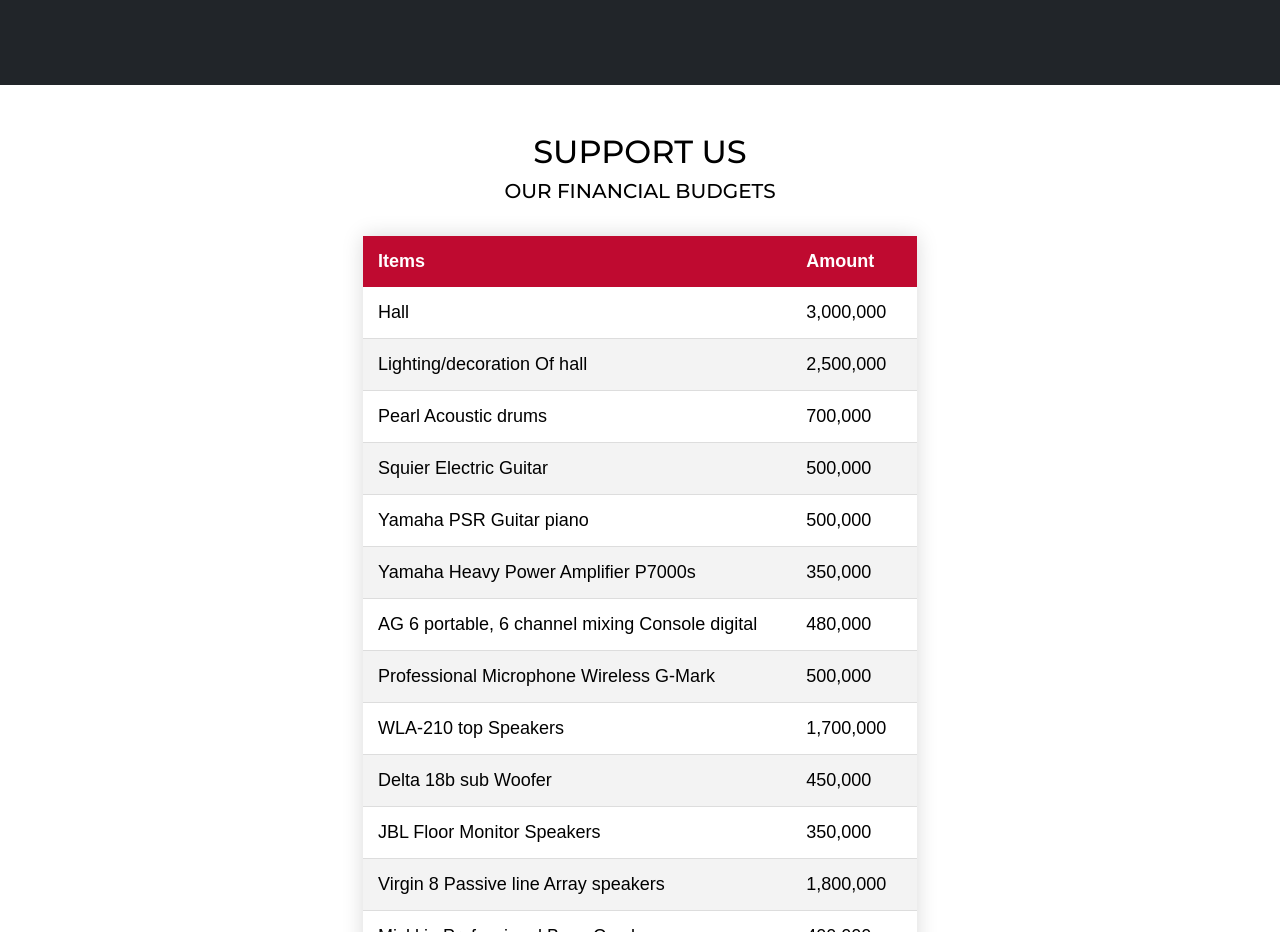
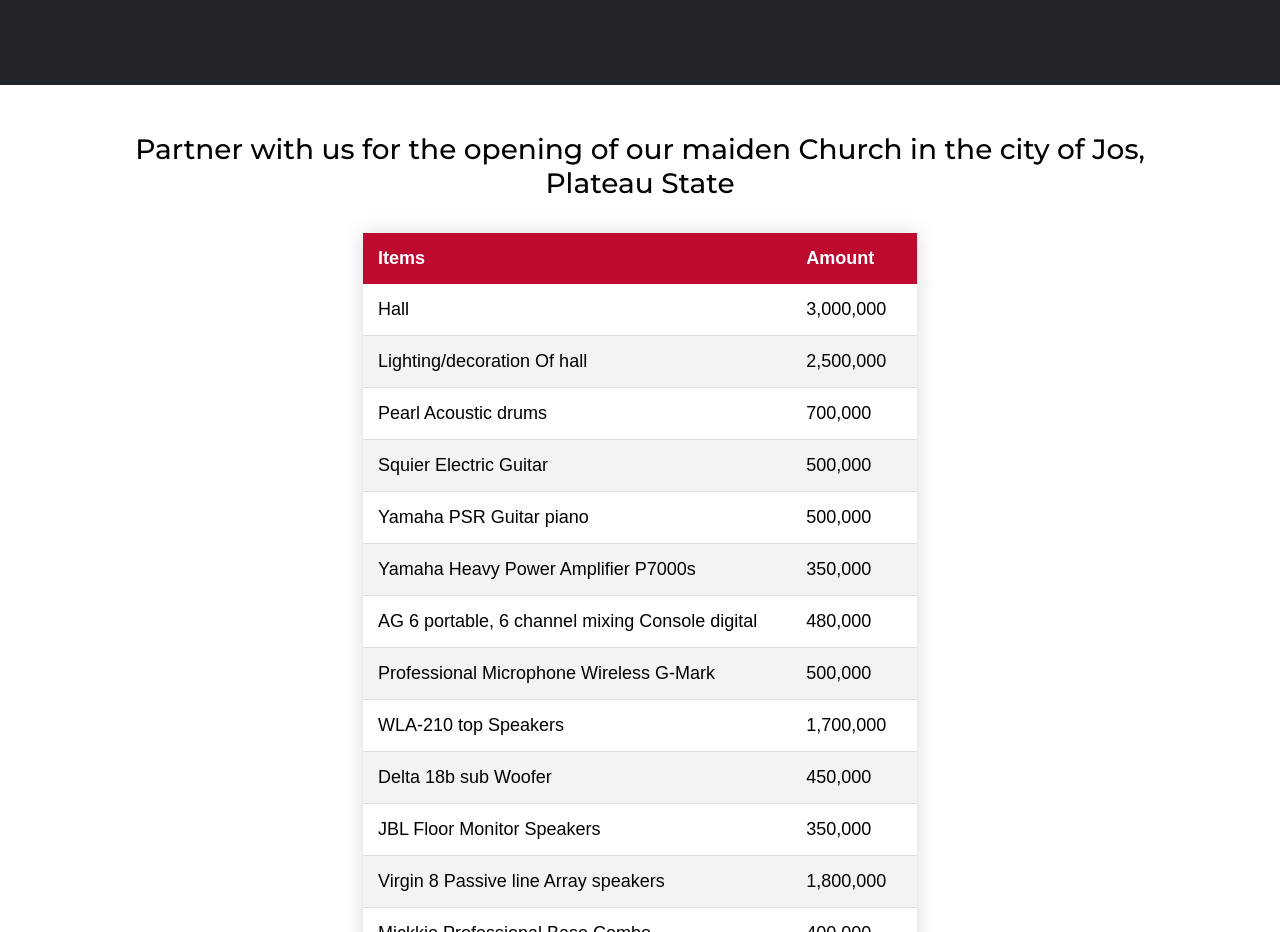
Before and after one commit to Victoreze02/TEC, a plain HTML site: page index.html in a window 1280 px wide. Shown: the part 2962-3894 px from the top of the page. Drawn offline with nearby package versions, Linux system fonts and the light colour scheme.

Commit message:
Update index.html

```diff
--- a/index.html
+++ b/index.html
@@ -40,8 +40,8 @@
    <nav class="collapse navbar-collapse dropdown-nav" id="navbar">
 
 
-    <h1 class="text-center">SOME OF OUR MONTHLY PROGRAMS IN THE CITY OF MBABANE</h1>
-    <br><br><br><br><br><br>
+    <h1 class="text-center">SOME OF OUR MONTHLY PROGRAMS IN THE CITY OF MBABANE, SWAZILAND <img src="swaziland flag.png" alt="Flag of Swaziland" class="GTBank A"></h1>
+    <br><br><br><br><br><br><br>
 
 
 
@@ -348,10 +348,10 @@
    <section class="bg-white text-black py-4">
     <div class="container-custom my-4">
 
-            <h2 class="text-center">SUPPORT US</h2>
+            <!-- <h2 class="text-center">SUPPORT US</h2> -->
 
 
-        <h5 class="section-title text-center"><span> OUR FINANCIAL BUDGETS</span></h5>
+        <h3 class="section-title text-center"><span>Partner with us for the opening of our maiden Church in the city of Jos, Plateau State</span></h3>
         <div class="d-flex justify-content-center">
 
         <table style=" width: 50%;  font-size: large;" class="styled-table">
```
